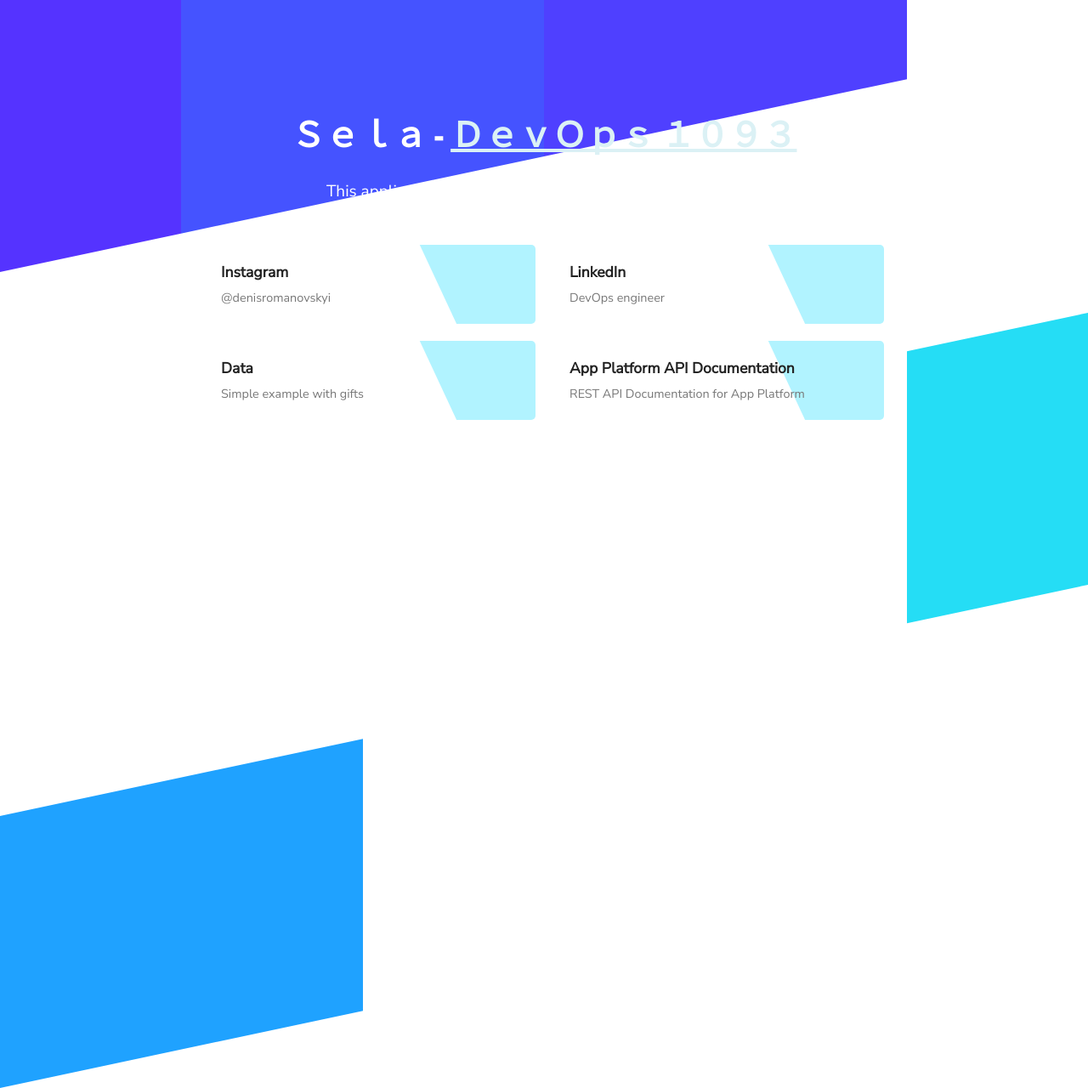
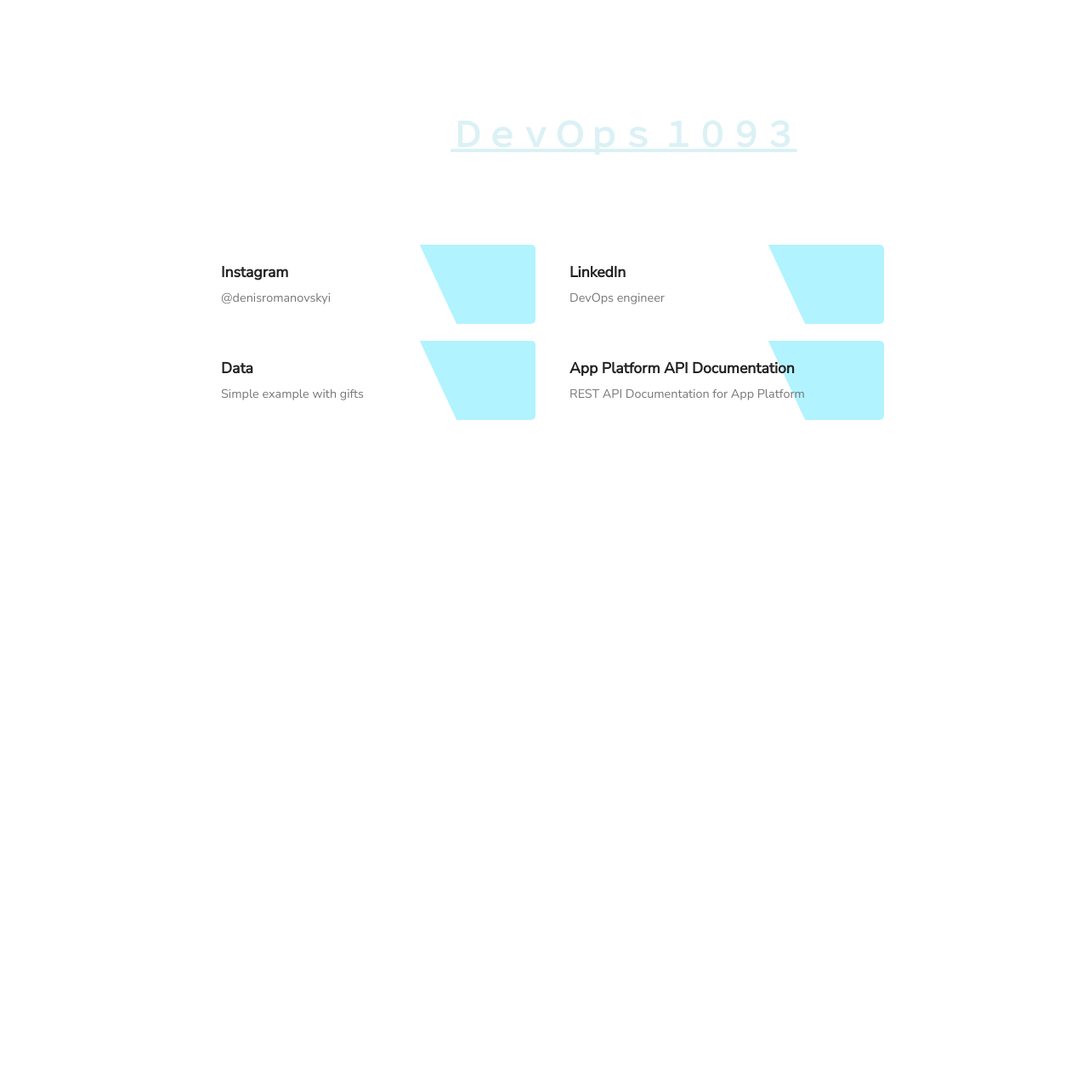
Before and after one commit to nedm0r/sample-flask-, a Python web app: template flask/templates/index.html in a window 1280 px wide. Shown: the whole page at 85% size. After the commit the page ends 494 px from the top, so only its background shows below. Run offline with Jinja, Linux system fonts and the light colour scheme; the template is opened without the code that fills it, so the values that code supplies are empty.

Commit message:
Update index.html

```diff
--- a/flask/templates/index.html
+++ b/flask/templates/index.html
@@ -38,14 +38,6 @@
     </div>
   </div>
 
-  <div id="stripes">
-    <span></span>
-    <span></span>
-    <span></span>
-    <span></span>
-    <span></span>
-  </div>
-
   <style>
     * {
       box-sizing: border-box;
@@ -69,59 +61,6 @@
     h5,
     h6 {
       font-family: "Almarai", sans-serif;
-    }
-
-    :root {
-      --first: #53f;
-      --second: #4553ff;
-      --third: #4f40ff;
-      --fourth: #25ddf5;
-      --fifth: #1fa2ff;
-    }
-
-    #stripes {
-      position: absolute;
-      top: 0;
-      left: 0;
-      z-index: -1;
-      width: 100%;
-      height: 100vw;
-      display: grid;
-      grid-template-columns: repeat(6, 1fr);
-      grid-template-rows: repeat(4, 1fr);
-      transform: skewY(-12deg);
-      transform-origin: 0;
-    }
-
-    #stripes span {
-      /* border: 1px solid #c00c00; */
-    }
-
-    #stripes span:first-child {
-      grid-column: span 1;
-      background: var(--first);
-    }
-
-    #stripes span:nth-child(2) {
-      grid-column: span 2;
-      background: var(--second);
-    }
-
-    #stripes span:nth-child(3) {
-      grid-column: span 2;
-      background: var(--third);
-    }
-
-    #stripes span:nth-child(4) {
-      grid-column: 6;
-      grid-row: 3;
-      background: var(--fourth);
-    }
-
-    #stripes span:nth-child(5) {
-      grid-column: span 2;
-      grid-row: 4;
-      background: var(--fifth);
     }
 
     .container {
```
